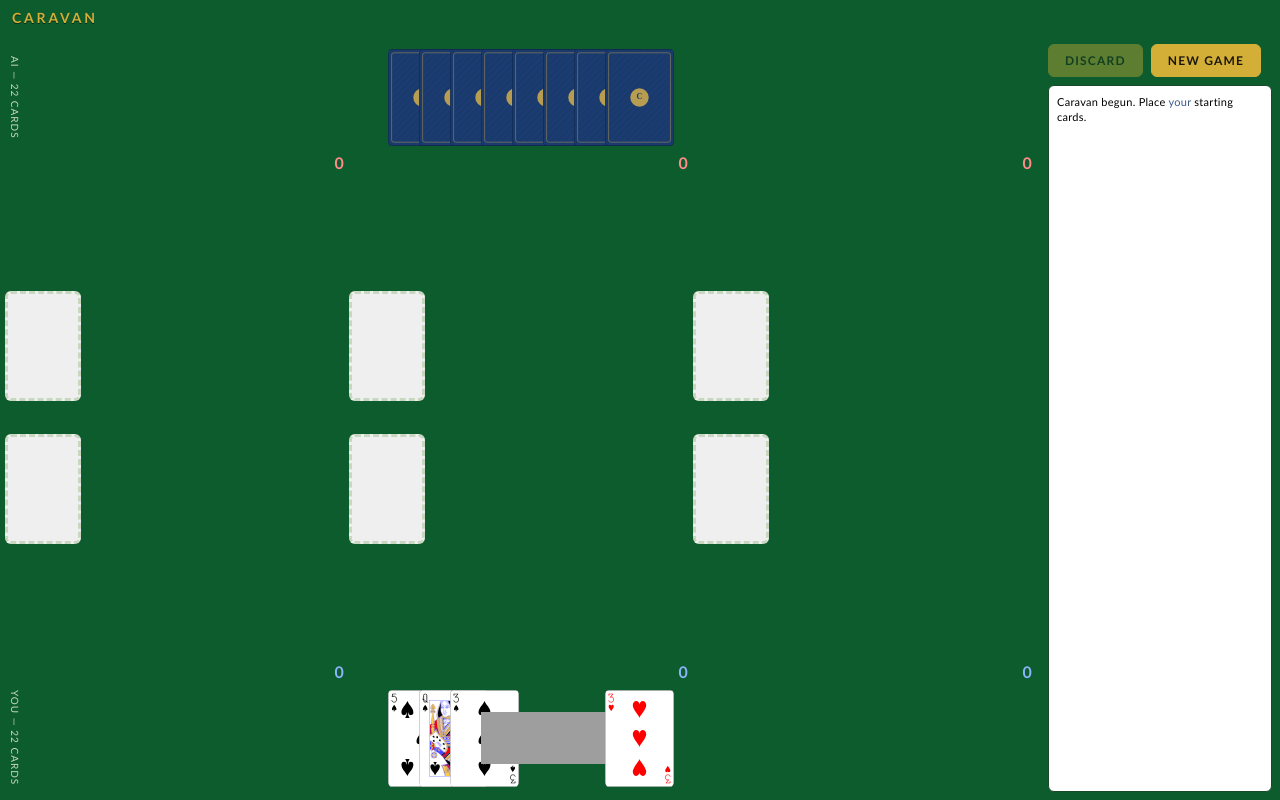
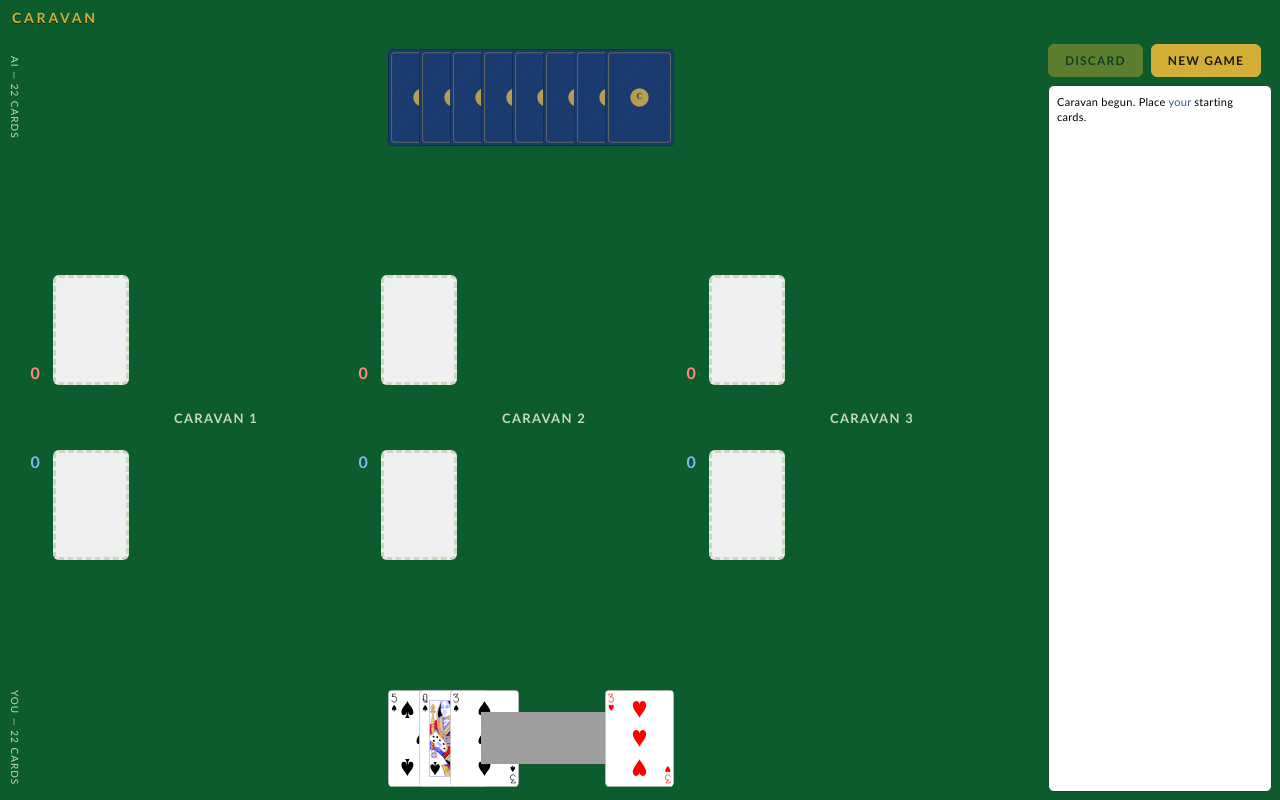
Before and after one commit to thekingofspain/caravan-game, a React (Vite) app: page / in a window 1280 px wide. Built offline with nearby package versions, Linux system fonts and the light colour scheme; grey boxes are pictures that could not be loaded.

Commit message:
fix score positioning, caravan labels, and hand card clicks

```diff
--- a/src/global.css
+++ b/src/global.css
@@ -166,7 +166,8 @@ body {
 
 /* shared overlapping — both AI and human hands */
 .hand__slot + .hand__slot { margin-left: calc(-1 * var(--overlap-h)); }
-.hand-zone__cards .hand__slot:not(:last-child) { pointer-events: none; }
+.hand-zone__cards .hand__slot { position: relative; z-index: 1; }
+.hand-zone__cards .hand__slot:last-child { z-index: 2; }
 
 /* ---------- Caravans ---------- */
 .caravans-row {
@@ -174,6 +175,7 @@ body {
   display: flex;
   gap: var(--sp-2);
   min-height: 0;
+  padding-left: 48px;
 }
 
 .caravan-col {
@@ -183,6 +185,19 @@ body {
   flex: 1;
   min-height: 0;
   position: relative;
+}
+
+.caravan-col__divider {
+  height: 24px;
+  display: flex;
+  align-items: center;
+  justify-content: center;
+  color: var(--c-dim);
+  font-size: 13px;
+  font-weight: 700;
+  text-transform: uppercase;
+  letter-spacing: 0.1em;
+  flex-shrink: 0;
 }
 
 /* ---------- Caravan ---------- */
@@ -196,7 +211,7 @@ body {
   isolation: isolate;
 }
 
-.player-ai .caravan {
+.caravan--ai .caravan {
   flex-direction: column-reverse;
 }
 
@@ -231,7 +246,7 @@ body {
   z-index: 5;
 }
 
-.player-ai .caravan .card > .card {
+.caravan--ai .caravan .card > .card {
   top: auto;
   bottom: 0;
 }
@@ -248,8 +263,8 @@ body {
   transform: translate(-50%, 0);
 }
 
-.player-human .caravan__empty { top: var(--card-offset); }
-.player-ai .caravan__empty { top: auto; bottom: var(--card-offset); }
+.caravan--human .caravan__empty { top: var(--card-offset); }
+.caravan--ai .caravan__empty { top: auto; bottom: var(--card-offset); }
 
 /* hover — selected card drives placeholder outline */
 .board:has(.hand__slot.is-selected) .caravan__empty.is-selectable:hover {
@@ -259,25 +274,36 @@ body {
 
 /* ---------- Scores ---------- */
 .caravan-col__score {
+  position: absolute;
+  width: 32px;
   height: 24px;
   display: flex;
   align-items: center;
   justify-content: flex-end;
-  min-width: 32px;
-  width: 100%;
   font-size: 16px;
   font-weight: 700;
   text-align: right;
   gap: 4px;
   flex-shrink: 0;
+  z-index: 30;
+}
+
+.caravan--human .caravan-col__score {
+  top: var(--card-offset);
+  left: -48px;
+}
+
+.caravan--ai .caravan-col__score {
+  bottom: var(--card-offset);
+  left: -48px;
 }
 
 .caravan-col__score.is-valid { color: var(--c-good); text-shadow: 0 0 6px rgba(46, 204, 113, 0.6); }
 
-.player-human .caravan-col__score { color: var(--c-human); }
-.player-ai .caravan-col__score { color: var(--c-ai); }
-.player-human .caravan-col__score.is-valid { color: var(--c-human-valid); text-shadow: 0 0 6px rgba(138, 180, 248, 0.6); }
-.player-ai .caravan-col__score.is-valid { color: var(--c-ai-valid); text-shadow: 0 0 6px rgba(255, 138, 138, 0.6); }
+.caravan--human .caravan-col__score { color: var(--c-human); }
+.caravan--ai .caravan-col__score { color: var(--c-ai); }
+.caravan--human .caravan-col__score.is-valid { color: var(--c-human-valid); text-shadow: 0 0 6px rgba(138, 180, 248, 0.6); }
+.caravan--ai .caravan-col__score.is-valid { color: var(--c-ai-valid); text-shadow: 0 0 6px rgba(255, 138, 138, 0.6); }
 
 .caravan-col__dir {
   min-width: 12px;
--- a/src/ui/Board.tsx
+++ b/src/ui/Board.tsx
@@ -2,16 +2,8 @@ import { useState } from "react";
 import type { ReactNode } from "react";
 import { GameStore, isHumanTurn, handSelectable } from "../state/useGame";
 import { Action, TargetRef } from "../game/types";
-import { pairWinner } from "../game/scoring";
-import { caravanTotal, isInRange } from "../game/rules";
 import { Caravan } from "./Caravan";
 import { PlayerHand } from "./PlayerHand";
-
-function dirArrow(dir: "asc" | "desc" | null): string {
-  if (dir === "asc") return "▲";
-  if (dir === "desc") return "▼";
-  return "";
-}
 
 function targetKey(t: TargetRef): string {
   return `${t.player}-${t.caravan}-${t.cardIndex}`;
@@ -136,7 +128,6 @@ export function Board({ store }: { store: GameStore }) {
   return (
     <div className="board" onMouseLeave={() => setHoverTarget(null)}>
       <div className="playfield">
-        <div className="player-ai">
         <PlayerHand
           playerType="ai"
           player={aiPlayer}
@@ -148,20 +139,10 @@ export function Board({ store }: { store: GameStore }) {
         <div className="caravans-row">
           {[0, 1, 2].map((ci) => {
             const aiCar = aiPlayer.caravans[ci];
-              const aiTotal = caravanTotal(aiCar);
-              const aiInRange = isInRange(aiTotal);
-              const aiWinner = pairWinner(state, ci as 0 | 1 | 2) === 1;
+            const huCar = humanPlayer.caravans[ci];
 
             return (
               <div className="caravan-col" key={ci}>
-                  <div className={`caravan-col__score ${aiInRange && aiWinner ? "is-valid" : ""}`}>
-                    {aiTotal}
-                    {aiCar.direction ? (
-                      <span className="caravan-col__dir" aria-hidden="true">
-                        {dirArrow(aiCar.direction)}
-                      </span>
-                    ) : null}
-                  </div>
                 <Caravan
                   playerType="ai"
                   caravan={aiCar}
@@ -179,22 +160,9 @@ export function Board({ store }: { store: GameStore }) {
                   onPlaceholderClick={() => {}}
                   onHoverTarget={setHoverTarget}
                 />
-                </div>
-              );
-            })}
-          </div>
-        </div>
 
-        <div className="player-human">
-          <div className="caravans-row">
-            {[0, 1, 2].map((ci) => {
-              const huCar = humanPlayer.caravans[ci];
-              const huTotal = caravanTotal(huCar);
-              const huInRange = isInRange(huTotal);
-              const huWinner = pairWinner(state, ci as 0 | 1 | 2) === 0;
+                <div className="caravan-col__divider">Caravan {ci + 1}</div>
 
-              return (
-                <div className="caravan-col" key={ci}>
                 <Caravan
                   playerType="human"
                   caravan={huCar}
@@ -212,14 +180,6 @@ export function Board({ store }: { store: GameStore }) {
                   onPlaceholderClick={onPlaceholderClick}
                   onHoverTarget={setHoverTarget}
                 />
-                  <div className={`caravan-col__score ${huInRange && huWinner ? "is-valid" : ""}`}>
-                    {huTotal}
-                    {huCar.direction ? (
-                      <span className="caravan-col__dir" aria-hidden="true">
-                        {dirArrow(huCar.direction)}
-                      </span>
-                    ) : null}
-                  </div>
               </div>
             );
           })}
@@ -232,7 +192,6 @@ export function Board({ store }: { store: GameStore }) {
           selectableIndices={selectableIndices}
           onCardClick={onHandClick}
         />
-        </div>
       </div>
 
       <div className="sidebar">
--- a/src/ui/Caravan.tsx
+++ b/src/ui/Caravan.tsx
@@ -1,6 +1,6 @@
-import type { CSSProperties } from "react";
+import type { CSSProperties, ReactNode } from "react";
 import { cardClassName } from "../game/cards";
-import { isJacked, isJokered } from "../game/rules";
+import { caravanTotal, isInRange, isJacked, isJokered } from "../game/rules";
 import { Card, Caravan as CaravanType, PlayerId, PlayerType, SelectionState, TargetRef } from "../game/types";
 
 interface CaravanProps {
@@ -13,6 +13,7 @@ interface CaravanProps {
   onCardClick: (target: TargetRef) => void;
   onPlaceholderClick: (caravanIndex: number) => void;
   onHoverTarget: (target: TargetRef | null) => void;
+  children?: ReactNode;
 }
 
 function targetKey(t: TargetRef): string {
@@ -28,11 +29,20 @@ export function Caravan({
   onCardClick,
   onPlaceholderClick,
   onHoverTarget,
+  children,
 }: CaravanProps) {
   const isHuman = playerType === "human";
   const selectedCard = selection.selectedHandIndex !== null;
 
   const caravanIdx = caravanIndex as 0 | 1 | 2;
+  const total = caravanTotal(caravan);
+  const inRange = isInRange(total);
+
+  function dirArrow(dir: "asc" | "desc" | null): string {
+    if (dir === "asc") return "▲";
+    if (dir === "desc") return "▼";
+    return "";
+  }
 
   function handleCardClick(e: React.MouseEvent) {
     const wrap = (e.target as HTMLElement).closest("[data-index]");
@@ -78,6 +88,15 @@ export function Caravan({
 
   return (
     <div className={`caravan ${isHuman ? "caravan--human" : "caravan--ai"}`}>
+      <div className={`caravan-col__score ${inRange ? "is-valid" : ""}`}>
+        {total}
+        {caravan.direction ? (
+          <span className="caravan-col__dir" aria-hidden="true">
+            {dirArrow(caravan.direction)}
+          </span>
+        ) : null}
+      </div>
+      {children}
       {caravan.cards.map((pc, k) => {
         const isHoverable = isCardHoverable(k);
         return (
```
Lines whose indentation alone changed are shown as unchanged.
